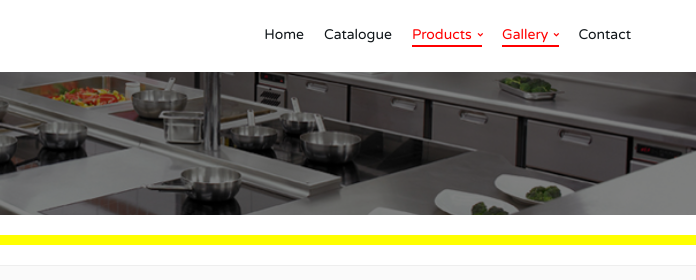
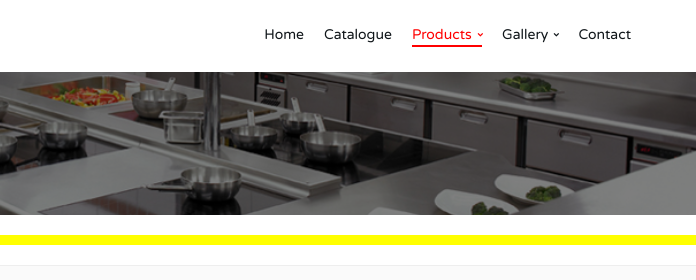
Before and after one commit to semcopvtltd/semco, a plain HTML site: page instant-premix.html in a window 1280 px wide. Shown: the top 280 px of the page, 584-1280 px from the left. Drawn offline with Linux system fonts and the light colour scheme.

Commit message:
navigation active fixed

```diff
--- a/instant-premix.html
+++ b/instant-premix.html
@@ -125,7 +125,7 @@
                             <li><a href="wallpaper.html">Wallpapers</a></li>
                         </ul>
                     </li>
-                    <li class="has-dropdown active"><a href="#">Gallery</a>
+                    <li class="has-dropdown"><a href="#">Gallery</a>
                         <ul class="dropdown">
                             <li><a href="pictures.html">Pictures</a></li>
                             <li><a href="videos.html">Videos</a></li>
```
